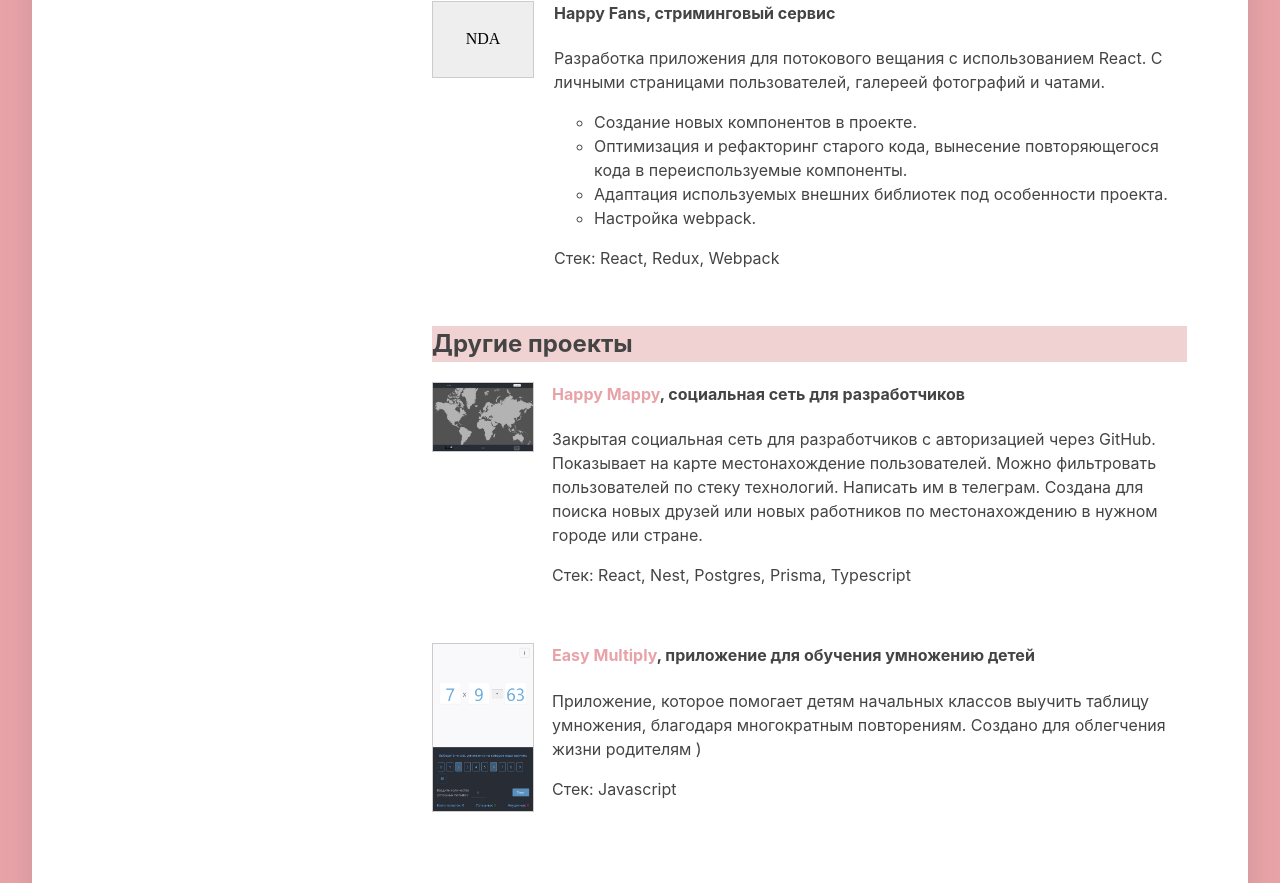
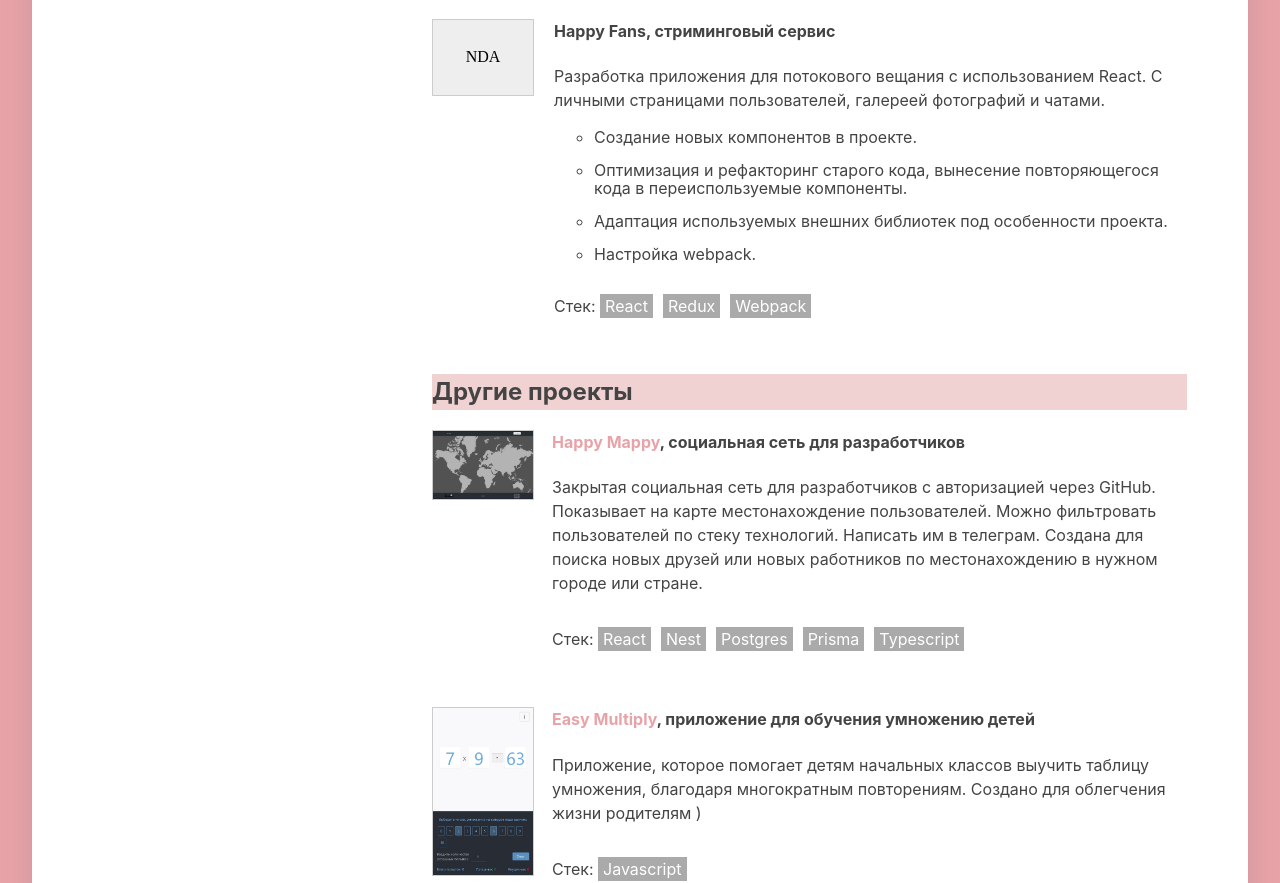
Before and after one commit to evakerrigan/eva-cv, a React (Vite) app: page / in a window 1280 px wide. Shown: the part 2761-3644 px from the top of the page. Built offline with nearby package versions, Linux system fonts and the light colour scheme; a web font is replaced by a local one.

Commit message:
feat: add style to tag at project

```diff
--- a/src/App.css
+++ b/src/App.css
@@ -212,6 +212,23 @@ h2 {
   text-decoration: none;
 }
 
+.project-details li {
+  margin-bottom: 15px;
+  line-height: 18px;
+}
+
+.project-title-stack {
+  display: inline-block;
+}
+
+.project-stack {
+  display: inline-block;
+  margin-right: 10px;
+  background-color: #aaa;
+  color: #fff;
+  padding: 0 5px;
+}
+
 @media (max-width: 1200px) {
   .header-wrapper {
     width: 100%;
@@ -367,6 +384,7 @@ h2 {
     color: #000;
     background-color: #eee;
   }
+
   .project-image {
     display: none;
   }
--- a/src/components/ProjectItem.tsx
+++ b/src/components/ProjectItem.tsx
@@ -75,8 +75,11 @@ export const ProjectItem = ({ project }: ProjectItemProps) => {
             ))}
           </ul>
         )}
+        <p className="project-title-stack">Стек:&nbsp;</p>
         {project.stack.map((tech, index) => (
-          <p key={index}>{tech}</p>
+          <p className="project-stack" key={index}>
+            {tech}
+          </p>
         ))}
       </div>
     </li>
--- a/src/data/otherProjects.ts
+++ b/src/data/otherProjects.ts
@@ -9,7 +9,7 @@ export const otherProjects: Project[] = [
     description:
       "Закрытая социальная сеть для разработчиков с авторизацией через GitHub. Показывает на карте местонахождение пользователей. Можно фильтровать пользователей по стеку технологий. Написать им в телеграм. Создана для поиска новых друзей или новых работников по местонахождению в нужном городе или стране.",
     details: [],
-    stack: ["Стек: React, Nest, Postgres, Prisma, Typescript"],
+    stack: ["React", "Nest", "Postgres", "Prisma", "Typescript"],
     link: "https://it-club-vert.vercel.app/",
   },
   {
@@ -20,7 +20,7 @@ export const otherProjects: Project[] = [
     description:
       "Приложение, которое помогает детям начальных классов выучить таблицу умножения, благодаря многократным повторениям. Создано для облегчения жизни родителям )",
     details: [],
-    stack: ["Стек: Javascript"],
+    stack: ["Javascript"],
     link: "https://easymultiply.com/",
   },
 ];
--- a/src/data/workProjects.ts
+++ b/src/data/workProjects.ts
@@ -29,7 +29,7 @@ export const workProjects: Project[] = [
       "Активно занималась поиском и устранением багов, а также избавлялась от ошибок и предупреждений в консоли браузера.",
       "Взаимодействовала с дизайнером и QA, вносила свои предложения по улучшению интерфейса.",
     ],
-    stack: ["Стек 1: React, Typescript, Redux, SWR, AntDesign,  Tailwind"],
+    stack: ["React", "Typescript", "Redux", "SWR", "AntDesign", "Tailwind"],
   },
   {
     id: 1,
@@ -42,7 +42,7 @@ export const workProjects: Project[] = [
       "Реализовала функционал пополнения депозита с выбором кошелька, генерацией QR-кода для оплаты, отображением статуса и таймера, а также копированием реквизитов.",
       "Добавление новых страниц с новым функционалом.",
     ],
-    stack: ["Стек 2: React, Typescript, Redux, SWR, Chakra, Tailwind"],
+    stack: ["React", "Typescript", "Redux", "SWR", "Chakra", "Tailwind"],
   },
   {
     id: 1,
@@ -51,7 +51,7 @@ export const workProjects: Project[] = [
     titleEtc: ", (Payment System) платежная система, клиентское приложение",
     description: "Приложение для оплаты.",
     details: ["Добавление новых платежных методов."],
-    stack: ["Стек 3: Next, Typescript, moduleCSS"],
+    stack: ["Next", "Typescript", "moduleCSS"],
   },
   {
     id: 2,
@@ -66,6 +66,6 @@ export const workProjects: Project[] = [
       "Адаптация используемых внешних библиотек под особенности проекта.",
       "Настройка webpack.",
     ],
-    stack: ["Стек: React, Redux, Webpack"],
+    stack: ["React", "Redux", "Webpack"],
   },
 ];
```
